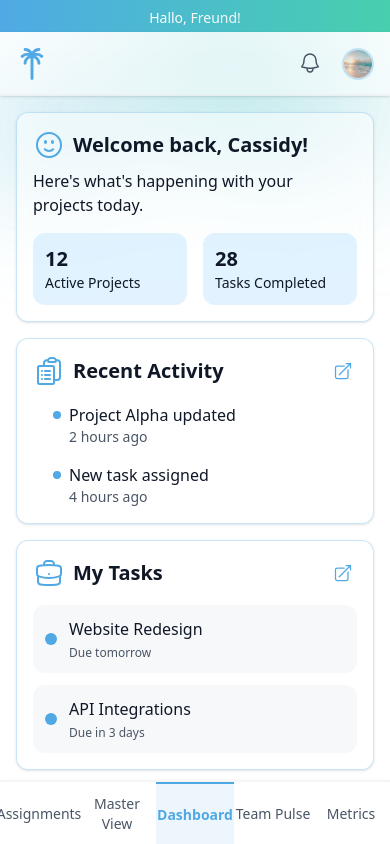
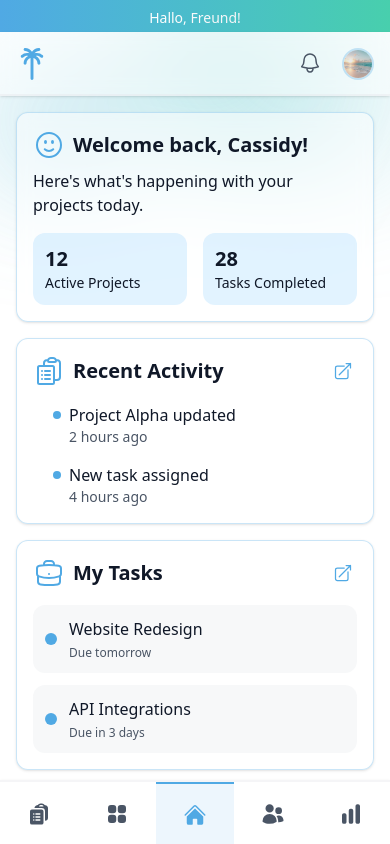
Before and after one commit to sunpetal/express-starter, a Vue app in the folder client/: page / in a window 390 px wide. Built offline with nearby package versions, Linux system fonts and the light colour scheme.

Commit message:
update footer icons

```diff
--- a/client/src/global/FooterNav.vue
+++ b/client/src/global/FooterNav.vue
@@ -1,10 +1,18 @@
 <script setup lang="ts">
+import {
+  ClipboardDocumentListIcon,
+  Squares2X2Icon,
+  HomeIcon,
+  UsersIcon,
+  ChartBarIcon
+} from '@heroicons/vue/24/solid'
+
 const links = [
-  { to: '/assignments', label: 'Assignments' },
-  { to: '/masterview', label: 'Master View' },
-  { to: '/', label: 'Dashboard' }, // Centered item
-  { to: '/teampulse', label: 'Team Pulse' },
-  { to: '/metrics', label: 'Metrics' },
+  { to: '/assignments', label: 'Assignments', icon: ClipboardDocumentListIcon },
+  { to: '/masterview', label: 'Master View', icon: Squares2X2Icon },
+  { to: '/', label: 'Dashboard', icon: HomeIcon },
+  { to: '/teampulse', label: 'Team Pulse', icon: UsersIcon },
+  { to: '/metrics', label: 'Metrics', icon: ChartBarIcon },
 ];
 </script>
 
@@ -35,7 +43,14 @@ const links = [
                 : 'text-gray-600 hover:text-[#50A9E4] dark:text-gray-300 dark:hover:text-[#48CFAD]',
             ]"
           >
-            {{ link.label }}
+            <!-- Show icon on small screens -->
+            <component
+              :is="link.icon"
+              class="w-6 h-6 md:hidden"
+              aria-hidden="true"
+            />
+            <!-- Show label on md+ screens -->
+            <span class="hidden md:inline">{{ link.label }}</span>
           </button>
         </router-link>
       </div>
```
